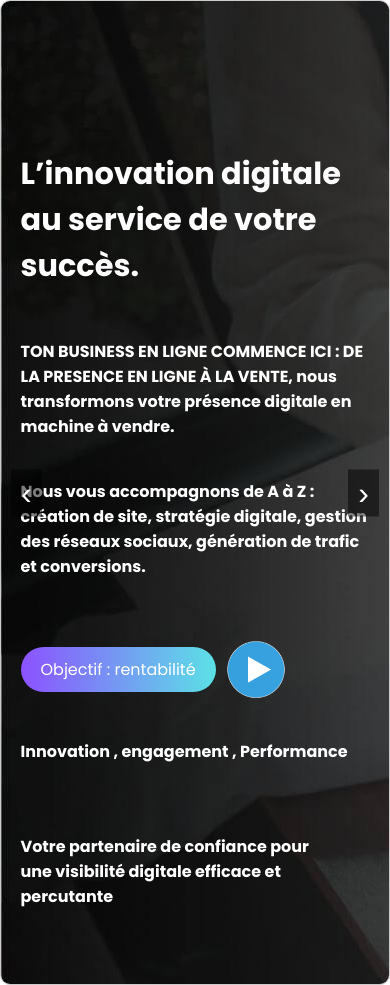
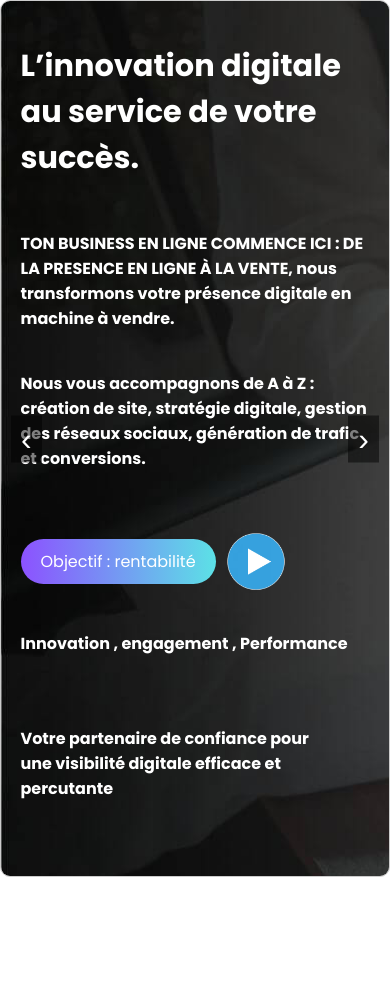
Before and after one commit to MarcRAMADISON/webillion, a Next.js app: page /components/welcome in a window 390 px wide. After the commit the page ends 877 px from the top, so only its background shows below. Built offline with nearby package versions, Linux system fonts and the light colour scheme.

Commit message:
fix ergonomie

```diff
--- a/src/app/components/presentation/page.jsx
+++ b/src/app/components/presentation/page.jsx
@@ -121,8 +121,8 @@ function Presentation({ isLandingPage = false, type }) {
               {type == 'CM' ? <h3 className={styles.price}>À partir de 250€ / Mois</h3> : <div style={{marginTop:"30px"}}></div>}
               {(type === 'CM'? descriptionsCM : descriptionsDW).map((description, index) => {
                 return (
-                  <div style={{display:"flex",alignItems:"flex-start",marginTop: '10px'}}>✅
-                  <h3 key={index} className={styles.description}>
+                  <div key={index} style={{display:"flex",alignItems:"flex-start",marginTop: '10px'}}>✅
+                  <h3 className={styles.description}>
                     {description}
                   </h3>
                   </div>
--- a/src/app/components/presentation/presentation.module.css
+++ b/src/app/components/presentation/presentation.module.css
@@ -113,7 +113,7 @@
 
 .offre {
     color: #fff;
-    font-size: 1.5rem;
+    font-size: 1.2rem;
     font-weight: bold;
     text-transform: uppercase;
     margin-top: 2px;
--- a/src/app/components/welcome/page.js
+++ b/src/app/components/welcome/page.js
@@ -3,12 +3,20 @@
 import Image from "next/image";
 import styles from "./page.module.css";
 import Animation from "../animation/page";
-import { useState } from "react";
+import { useState,useEffect } from "react";
 import Modal from "../Modal/page";
 import Carousel from "../carousel/page";
 
 export default function Welcome({ isLandingPage=false }) {
   const [openModal, setOpenModal] = useState(false);
+
+  useEffect(()=>{
+    scrollTo({
+      top: 800,
+      left: 100,
+      behavior: "smooth",
+    });
+  },[])
 
   return isLandingPage ? (
     <div key="1" className={styles.container} style={{minHeight: '700px',height: '70vh'}}>
--- a/src/app/components/welcome/page.module.css
+++ b/src/app/components/welcome/page.module.css
@@ -26,8 +26,7 @@
   margin-left: 10vw;
   margin-bottom: 10vh;
   width: 100%;
-  height: 100%;
-
+  height: fit-content;
 }
 
 .title {
@@ -109,6 +108,7 @@
 @media (max-width:1080px){
   .container {
     height:fit-content;
+    max-height: none;
     grid-template-columns: 100%;
     padding:150px 0px 50px 0px
   }
@@ -130,6 +130,7 @@
   .block1 {
     padding: 0px 5vw;
     margin-left: 0px;
+    height:650px;
   }
   .sloganContainer{
     flex-wrap: wrap;
```
